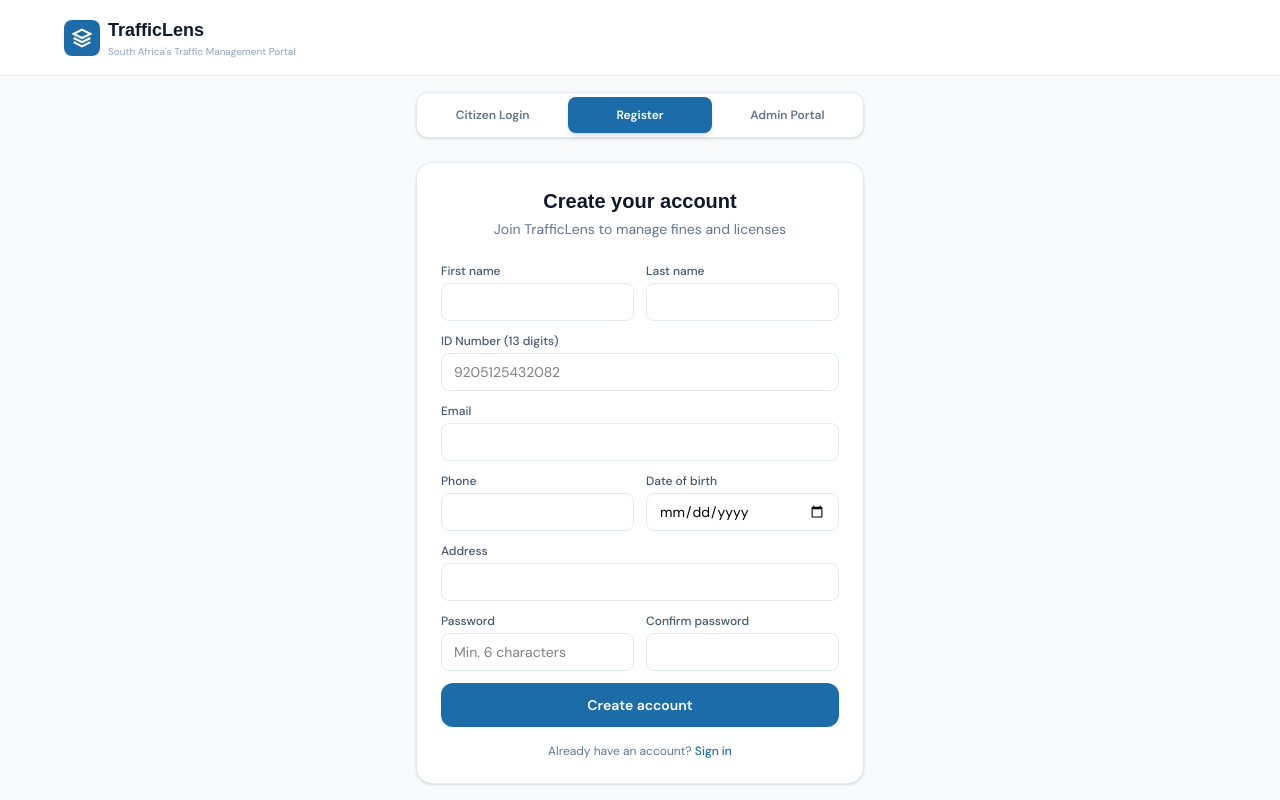
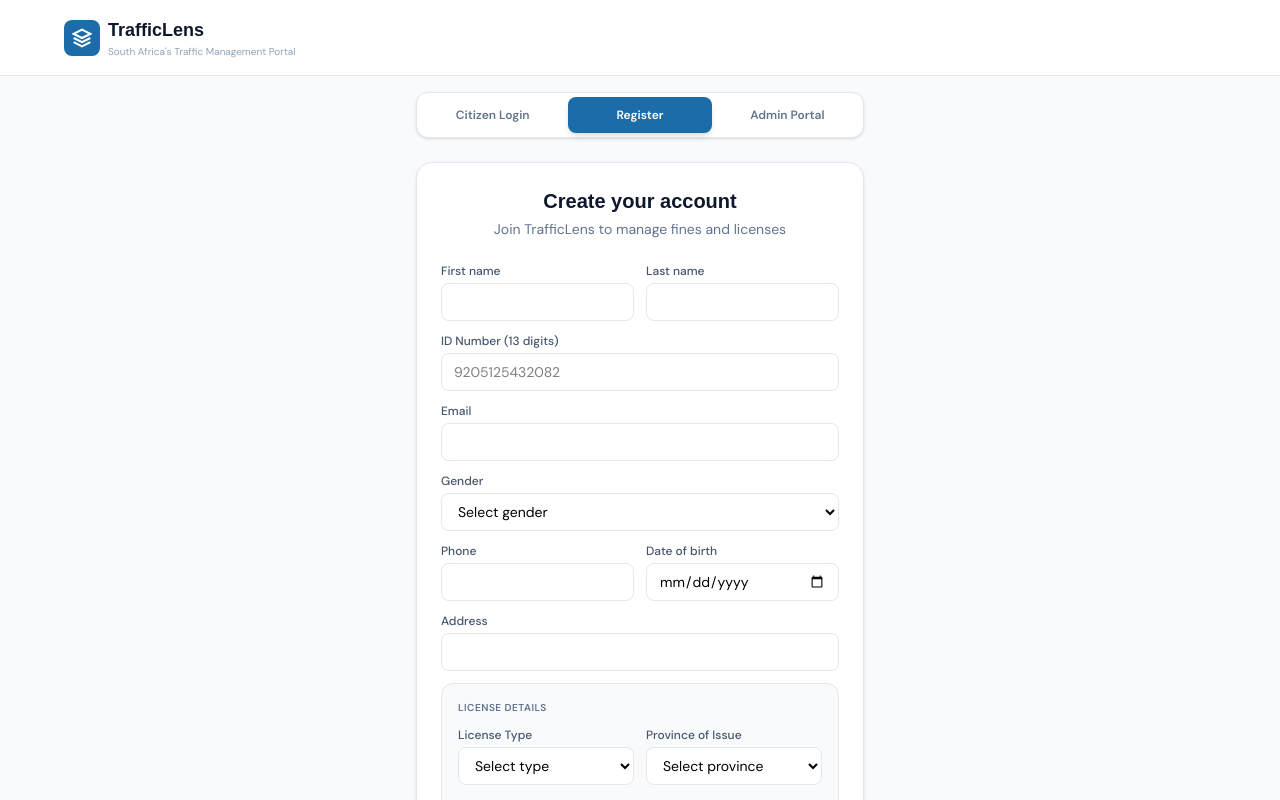
Before and after one commit to MondeNel/traffic-app, a React (Vite) app in the folder trafficlens/: page / in a window 1280 px wide. Both pictures are taken after a click on the button "Register". Shown: the top 800 px of the page. Built offline with nearby package versions, Linux system fonts and the light colour scheme.

Commit message:
Add gender, license type, province/city of issue fields to registration form with validation

```diff
--- a/trafficlens/src/App.jsx
+++ b/trafficlens/src/App.jsx
@@ -14,6 +14,7 @@ import Offenders from './pages/admin/Offenders';
 import Roadblocks from './pages/admin/Roadblocks';
 import Reports from './pages/admin/Reports';
 import ActivityLog from './pages/admin/ActivityLog';
+import Fines from './pages/citizen/Fines';
 
 const ProtectedRoute = ({ children, allowedType }) => {
   const { isAuthenticated, userType } = useAuthStore();
@@ -47,6 +48,7 @@ function App() {
         <Route path="/admin/offenders" element={<ProtectedRoute allowedType="admin"><Offenders /></ProtectedRoute>} />
         <Route path="/admin/roadblocks" element={<ProtectedRoute allowedType="admin"><Roadblocks /></ProtectedRoute>} />
         <Route path="/admin/reports" element={<ProtectedRoute allowedType="admin"><Reports /></ProtectedRoute>} />
+        <Route path="/fines" element={<ProtectedRoute allowedType="citizen"><Fines /></ProtectedRoute>} />
         <Route path="/admin/activity" element={<ProtectedRoute allowedType="admin"><ActivityLog /></ProtectedRoute>} />
         <Route path="*" element={<Navigate to="/" replace />} />
       </Routes>
--- a/trafficlens/src/components/layout/CitizenLayout.jsx
+++ b/trafficlens/src/components/layout/CitizenLayout.jsx
@@ -15,7 +15,7 @@ const NAV_ITEMS = [
       { label: 'Documents', path: '/documents', icon: <><rect x="2" y="7" width="20" height="14" rx="2"/><path d="M16 21V5a2 2 0 0 0-2-2h-4a2 2 0 0 0-2 2v16"/></> },
       { label: "Driver's License", path: '/license', icon: <><rect x="2" y="7" width="20" height="14" rx="2"/><path d="M16 21V5a2 2 0 0 0-2-2h-4a2 2 0 0 0-2 2v16"/><circle cx="12" cy="14" r="2"/></> },
       { label: 'Vehicles', path: '/vehicles', icon: <><rect x="1" y="9" width="22" height="11" rx="2"/><path d="M5 9V6a2 2 0 0 1 2-2h10a2 2 0 0 1 2 2v3"/><circle cx="7" cy="17" r="1.5"/><circle cx="17" cy="17" r="1.5"/></> },
-      { label: 'Traffic Fines', path: '/fines', badge: 3, icon: <><circle cx="12" cy="12" r="10"/><line x1="12" y1="8" x2="12" y2="12"/><line x1="12" y1="16" x2="12.01" y2="16"/></> },
+      { label: 'Traffic Fines', path: '/fines', icon: <><circle cx="12" cy="12" r="10"/><line x1="12" y1="8" x2="12" y2="12"/><line x1="12" y1="16" x2="12.01" y2="16"/></> },
     ],
   },
   {
--- a/trafficlens/src/pages/Landing.jsx
+++ b/trafficlens/src/pages/Landing.jsx
@@ -24,7 +24,6 @@ const Landing = () => {
   const navigate = useNavigate();
   const { register, loginCitizen, loginAdmin, isLoading, error, clearError, isAuthenticated, userType } = useAuthStore();
 
-  // Redirect if already authenticated
   useEffect(() => {
     if (isAuthenticated) {
       navigate(userType === 'admin' ? '/admin/map' : '/dashboard', { replace: true });
@@ -41,7 +40,9 @@ const Landing = () => {
   // Register form
   const [regForm, setRegForm] = useState({
     firstName: '', lastName: '', idNumber: '', email: '',
-    phone: '', address: '', dateOfBirth: '', password: '', confirmPassword: ''
+    gender: '', phone: '', address: '', dateOfBirth: '',
+    licenseType: '', licenseProvince: '', licenseCity: '',
+    password: '', confirmPassword: ''
   });
   const [regError, setRegError] = useState('');
 
@@ -57,6 +58,9 @@ const Landing = () => {
     if (regForm.password !== regForm.confirmPassword) { setRegError('Passwords do not match'); return; }
     if (regForm.password.length < 6) { setRegError('Password must be at least 6 characters'); return; }
     if (!/^\d{13}$/.test(regForm.idNumber)) { setRegError('ID number must be 13 digits'); return; }
+    if (!regForm.gender) { setRegError('Please select your gender'); return; }
+    if (!regForm.licenseType) { setRegError('Please select your license type'); return; }
+    if (!regForm.licenseProvince || !regForm.licenseCity) { setRegError('Please select your license place of issue'); return; }
     try { await register(regForm); navigate('/dashboard'); } catch (err) {}
   };
 
@@ -106,7 +110,7 @@ const Landing = () => {
           </div>
 
           <AnimatePresence mode="wait">
-            {/* Citizen Login */}
+            {/* ── Citizen Login ─────────────────────────── */}
             {activeTab === 'login' && (
               <motion.div key="login" initial={{ opacity: 0, x: -20 }} animate={{ opacity: 1, x: 0 }} exit={{ opacity: 0, x: 20 }}
                 className="bg-white border border-slate-200 rounded-2xl p-6 shadow-sm">
@@ -139,16 +143,16 @@ const Landing = () => {
                   </button>
                 </form>
                 <p className="text-center text-xs text-slate-400 mt-4 flex items-center justify-center gap-1.5">
-  <svg viewBox="0 0 24 24" className="w-3.5 h-3.5 stroke-ca fill-none shrink-0" strokeWidth="2">
-    <circle cx="12" cy="12" r="10"/><line x1="12" y1="16" x2="12" y2="12"/><line x1="12" y1="8" x2="12.01" y2="8"/>
-  </svg>
-  Any email and password (4+ characters) will work
-</p>
+                  <svg viewBox="0 0 24 24" className="w-3.5 h-3.5 stroke-ca fill-none shrink-0" strokeWidth="2">
+                    <circle cx="12" cy="12" r="10"/><line x1="12" y1="16" x2="12" y2="12"/><line x1="12" y1="8" x2="12.01" y2="8"/>
+                  </svg>
+                  Any email and password (4+ characters) will work
+                </p>
                 <p className="text-center text-xs text-slate-500 mt-2">Don't have an account? <button onClick={() => setActiveTab('register')} className="text-ca font-medium hover:text-ca-dark">Register here</button></p>
               </motion.div>
             )}
 
-            {/* Register */}
+            {/* ── Register ──────────────────────────────── */}
             {activeTab === 'register' && (
               <motion.div key="register" initial={{ opacity: 0, x: 20 }} animate={{ opacity: 1, x: 0 }} exit={{ opacity: 0, x: -20 }}
                 className="bg-white border border-slate-200 rounded-2xl p-6 shadow-sm">
@@ -170,11 +174,57 @@ const Landing = () => {
                   </div>
                   <div><label className="block text-xs font-medium text-slate-600 mb-1">ID Number (13 digits)</label><input type="text" name="idNumber" value={regForm.idNumber} onChange={handleRegChange} maxLength={13} placeholder="9205125432082" className="w-full px-3 py-2 border border-slate-200 rounded-lg text-sm" required /></div>
                   <div><label className="block text-xs font-medium text-slate-600 mb-1">Email</label><input type="email" name="email" value={regForm.email} onChange={handleRegChange} className="w-full px-3 py-2 border border-slate-200 rounded-lg text-sm" required /></div>
+
+                  {/* Gender */}
+                  <div>
+                    <label className="block text-xs font-medium text-slate-600 mb-1">Gender</label>
+                    <select name="gender" value={regForm.gender} onChange={handleRegChange} className="w-full px-3 py-2 border border-slate-200 rounded-lg text-sm bg-white" required>
+                      <option value="">Select gender</option>
+                      <option value="MALE">Male</option>
+                      <option value="FEMALE">Female</option>
+                    </select>
+                  </div>
+
                   <div className="grid grid-cols-2 gap-3">
                     <div><label className="block text-xs font-medium text-slate-600 mb-1">Phone</label><input type="tel" name="phone" value={regForm.phone} onChange={handleRegChange} className="w-full px-3 py-2 border border-slate-200 rounded-lg text-sm" /></div>
                     <div><label className="block text-xs font-medium text-slate-600 mb-1">Date of birth</label><input type="date" name="dateOfBirth" value={regForm.dateOfBirth} onChange={handleRegChange} className="w-full px-3 py-2 border border-slate-200 rounded-lg text-sm" required /></div>
                   </div>
                   <div><label className="block text-xs font-medium text-slate-600 mb-1">Address</label><input type="text" name="address" value={regForm.address} onChange={handleRegChange} className="w-full px-3 py-2 border border-slate-200 rounded-lg text-sm" /></div>
+
+                  {/* License Details Section */}
+                  <div className="bg-slate-50 border border-slate-200 rounded-xl p-4 space-y-3">
+                    <p className="text-[10px] text-slate-500 uppercase tracking-wider font-bold">License Details</p>
+                    <div className="grid grid-cols-2 gap-3">
+                      <div>
+                        <label className="block text-xs font-medium text-slate-600 mb-1">License Type</label>
+                        <select name="licenseType" value={regForm.licenseType} onChange={handleRegChange} className="w-full px-3 py-2 border border-slate-200 rounded-lg text-sm bg-white" required>
+                          <option value="">Select type</option>
+                          <option value="B">B — Light Motor Vehicles</option>
+                          <option value="EB">EB — Light Articulated</option>
+                          <option value="C1">C1 — Heavy up to 16 000kg</option>
+                          <option value="C">C — Heavy Motor Vehicle</option>
+                          <option value="EC1">EC1 — Extra Heavy Articulated up to 16 000kg</option>
+                          <option value="EC">EC — Extra Heavy Articulated</option>
+                          <option value="A">A — Motorcycles</option>
+                        </select>
+                      </div>
+                      <div>
+                        <label className="block text-xs font-medium text-slate-600 mb-1">Province of Issue</label>
+                        <select name="licenseProvince" value={regForm.licenseProvince} onChange={(e) => { setRegForm(prev => ({ ...prev, licenseProvince: e.target.value, licenseCity: '' })); }} className="w-full px-3 py-2 border border-slate-200 rounded-lg text-sm bg-white" required>
+                          <option value="">Select province</option>
+                          {provinces.map(p => <option key={p} value={p}>{p}</option>)}
+                        </select>
+                      </div>
+                    </div>
+                    <div>
+                      <label className="block text-xs font-medium text-slate-600 mb-1">City of Issue</label>
+                      <select name="licenseCity" value={regForm.licenseCity} onChange={handleRegChange} className="w-full px-3 py-2 border border-slate-200 rounded-lg text-sm bg-white" required>
+                        <option value="">Select city</option>
+                        {(citiesByProvince[regForm.licenseProvince] || []).map(c => <option key={c} value={c}>{c}</option>)}
+                      </select>
+                    </div>
+                  </div>
+
                   <div className="grid grid-cols-2 gap-3">
                     <div><label className="block text-xs font-medium text-slate-600 mb-1">Password</label><input type="password" name="password" value={regForm.password} onChange={handleRegChange} placeholder="Min. 6 characters" className="w-full px-3 py-2 border border-slate-200 rounded-lg text-sm" required /></div>
                     <div><label className="block text-xs font-medium text-slate-600 mb-1">Confirm password</label><input type="password" name="confirmPassword" value={regForm.confirmPassword} onChange={handleRegChange} className="w-full px-3 py-2 border border-slate-200 rounded-lg text-sm" required /></div>
@@ -187,7 +237,7 @@ const Landing = () => {
               </motion.div>
             )}
 
-            {/* Admin Portal */}
+            {/* ── Admin Portal ──────────────────────────── */}
             {activeTab === 'admin' && (
               <motion.div key="admin" initial={{ opacity: 0, x: 20 }} animate={{ opacity: 1, x: 0 }} exit={{ opacity: 0, x: -20 }}
                 className="bg-slate-900 border border-slate-700 rounded-2xl p-6 shadow-xl">
@@ -208,30 +258,25 @@ const Landing = () => {
                 <form onSubmit={handleAdminLogin} className="space-y-4">
                   <div><label className="block text-xs font-medium text-slate-400 mb-1.5">Email</label><input type="email" value={adminEmail} onChange={(e) => setAdminEmail(e.target.value)} placeholder="officer@trafficlens.gov.za" className="w-full px-3 py-2.5 bg-slate-800 border border-slate-700 rounded-lg text-sm text-white placeholder-slate-500 focus:outline-none focus:ring-2 focus:ring-emerald-500 focus:border-transparent" required /></div>
                   <div><label className="block text-xs font-medium text-slate-400 mb-1.5">Password</label><input type="password" value={adminPassword} onChange={(e) => setAdminPassword(e.target.value)} placeholder="Enter admin password" className="w-full px-3 py-2.5 bg-slate-800 border border-slate-700 rounded-lg text-sm text-white placeholder-slate-500 focus:outline-none focus:ring-2 focus:ring-emerald-500 focus:border-transparent" required /></div>
-
-                  {/* Jurisdiction */}
                   <div className="bg-slate-800/50 border border-slate-700 rounded-xl p-3 space-y-3">
                     <p className="text-[9px] text-slate-500 uppercase tracking-wider font-bold">Jurisdiction</p>
                     <div className="grid grid-cols-2 gap-3">
-                      <div>
-                        <label className="block text-[10px] font-medium text-slate-400 mb-1">Province</label>
-                        <select value={adminProvince} onChange={(e) => { setAdminProvince(e.target.value); setAdminCity(citiesByProvince[e.target.value]?.[0] || ''); }} className="w-full px-3 py-2 bg-slate-800 border border-slate-700 rounded-lg text-sm text-white focus:outline-none focus:ring-2 focus:ring-emerald-500 focus:border-transparent">
-                          {provinces.map(p => <option key={p} value={p}>{p}</option>)}
-                        </select>
-                      </div>
-                      <div>
-                        <label className="block text-[10px] font-medium text-slate-400 mb-1">City / Town</label>
-                        <select value={adminCity} onChange={(e) => setAdminCity(e.target.value)} className="w-full px-3 py-2 bg-slate-800 border border-slate-700 rounded-lg text-sm text-white focus:outline-none focus:ring-2 focus:ring-emerald-500 focus:border-transparent">
-                          {(citiesByProvince[adminProvince] || []).map(c => <option key={c} value={c}>{c}</option>)}
-                        </select>
-                      </div>
+                      <div><label className="block text-[10px] font-medium text-slate-400 mb-1">Province</label><select value={adminProvince} onChange={(e) => { setAdminProvince(e.target.value); setAdminCity(citiesByProvince[e.target.value]?.[0] || ''); }} className="w-full px-3 py-2 bg-slate-800 border border-slate-700 rounded-lg text-sm text-white focus:outline-none focus:ring-2 focus:ring-emerald-500 focus:border-transparent">{provinces.map(p => <option key={p} value={p}>{p}</option>)}</select></div>
+                      <div><label className="block text-[10px] font-medium text-slate-400 mb-1">City / Town</label><select value={adminCity} onChange={(e) => setAdminCity(e.target.value)} className="w-full px-3 py-2 bg-slate-800 border border-slate-700 rounded-lg text-sm text-white focus:outline-none focus:ring-2 focus:ring-emerald-500 focus:border-transparent">{(citiesByProvince[adminProvince] || []).map(c => <option key={c} value={c}>{c}</option>)}</select></div>
                     </div>
                   </div>
-
                   <button type="submit" disabled={isLoading} className="w-full py-3 bg-emerald-500 text-slate-900 rounded-xl text-sm font-bold hover:bg-emerald-400 transition-colors disabled:opacity-50 flex items-center justify-center gap-2">
                     {isLoading ? <><div className="w-4 h-4 border-2 border-slate-900/30 border-t-slate-900 rounded-full animate-spin" /> Authenticating...</> : 'Access Admin Portal'}
                   </button>
                 </form>
+                <div className="mt-4 p-3 bg-slate-800 rounded-lg">
+                  <p className="text-[10px] text-slate-500 uppercase tracking-wider mb-2">Demo Access</p>
+                  <div className="space-y-1 text-xs text-slate-400">
+                    <p>Use any email and password (6+ characters)</p>
+                    <p>Select your province and city for jurisdiction</p>
+                    <p className="text-slate-500 mt-1">Try: <span className="text-slate-300 font-mono">officer@trafficlens.gov.za</span></p>
+                  </div>
+                </div>
               </motion.div>
             )}
           </AnimatePresence>
```
Also changed, not shown: trafficlens/src/pages/citizen/Fines.jsx (added, +63 -0 lines).
